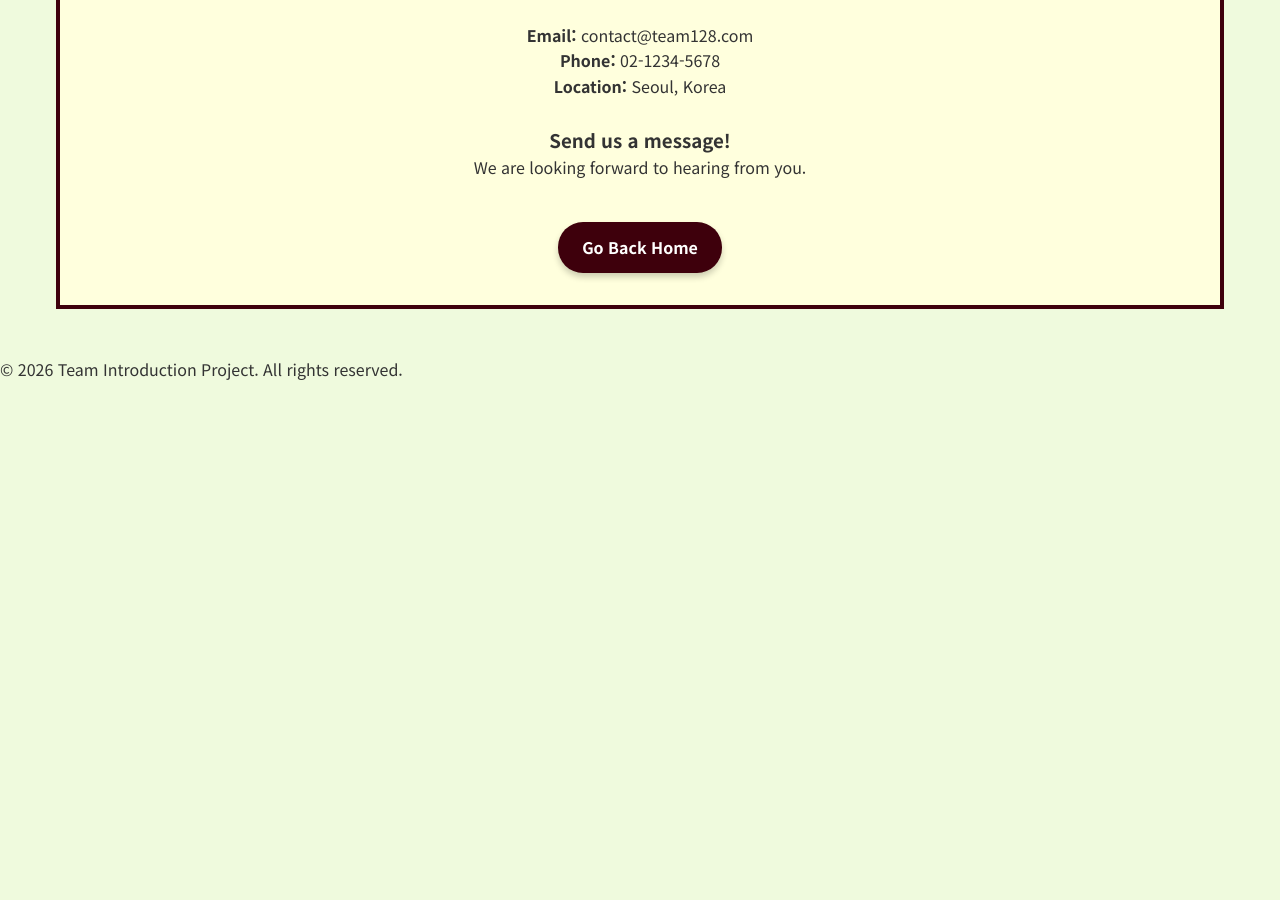
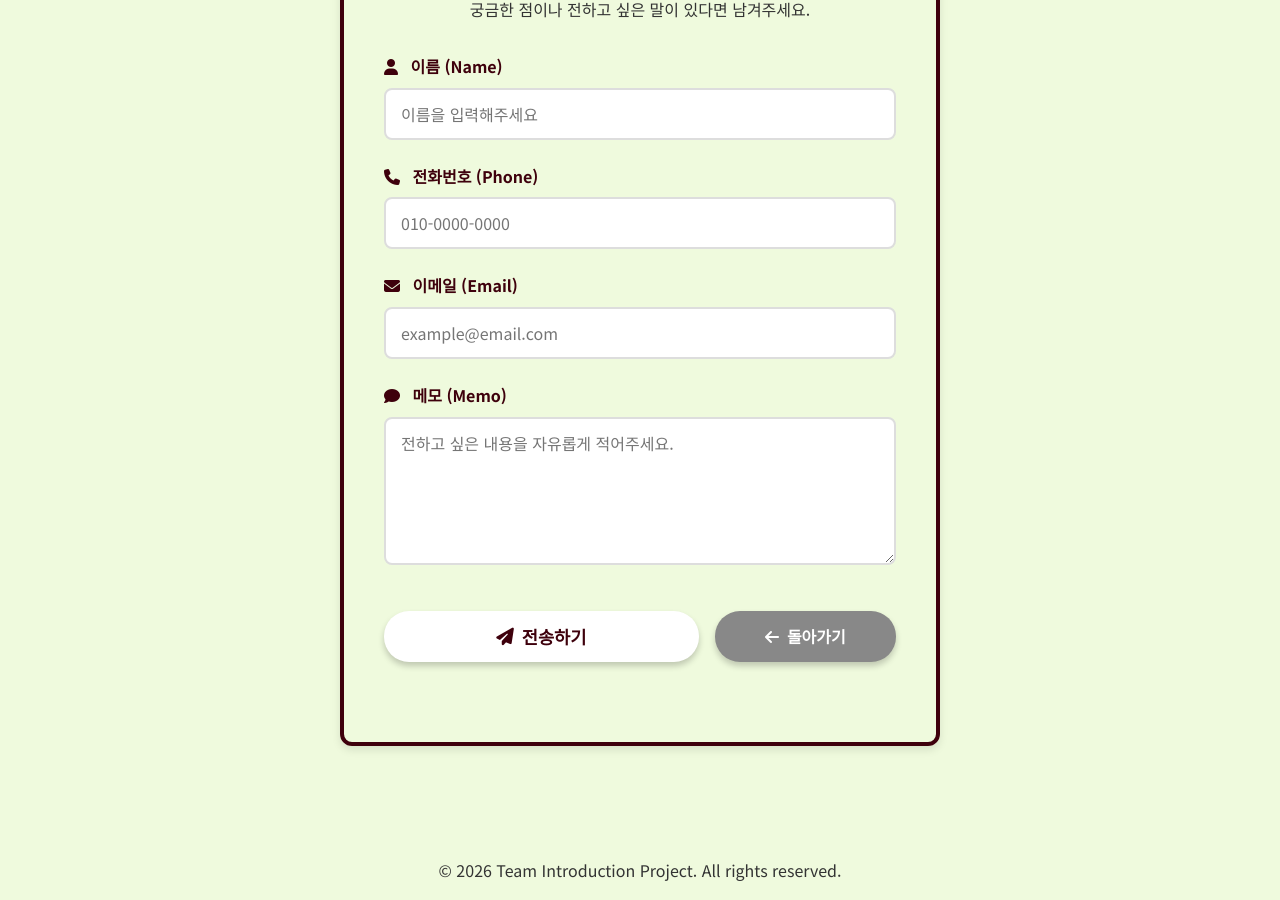
Before and after one commit to deepna-jpg/team-introduce_0128, a plain HTML site: page contact.html in a window 1280 px wide. Shown: the part 287-1187 px from the top of the page. Before the commit the page ends 800 px from the top, so only its background shows below. Drawn offline with Linux system fonts and the light colour scheme.

Commit message:
콘택트 페이지 상세 설명 추가 완료

```diff
--- a/contact.html
+++ b/contact.html
@@ -9,6 +9,8 @@
     <link rel="preconnect" href="https://fonts.googleapis.com">
     <link rel="preconnect" href="https://fonts.gstatic.com" crossorigin>
     <link href="https://fonts.googleapis.com/css2?family=Noto+Sans+KR:wght@400;700&display=swap" rel="stylesheet">
+    <!-- Font Awesome for Icons -->
+    <link rel="stylesheet" href="https://cdnjs.cloudflare.com/ajax/libs/font-awesome/6.4.0/css/all.min.css">
 
     <link rel="stylesheet" href="css/style.css">
 </head>
@@ -22,28 +24,58 @@
     </header>
 
     <main>
-        <div class="card"
-            style="margin: 0 auto; cursor: default; height: auto; padding: 2rem; background-color: #ffffdd; border: 4px solid #3e000c;">
-            <div style="text-align: center;">
-                <h2>Contact Information</h2>
-                <br>
-                <p><strong>Email:</strong> contact@team128.com</p>
-                <p><strong>Phone:</strong> 02-1234-5678</p>
-                <p><strong>Location:</strong> Seoul, Korea</p>
-                <br>
-                <h3>Send us a message!</h3>
-                <p>We are looking forward to hearing from you.</p>
-                <br>
-                <!-- Reuse the button style but modify slightly for "Go Back" look -->
-                <a href="index.html" class="contact-btn" style="background-color: #3e000c; color: #fff;">Go Back
-                    Home</a>
+        <div class="card contact-card">
+            <div class="contact-header">
+                <h2>Send us a Message</h2>
+                <p>궁금한 점이나 전하고 싶은 말이 있다면 남겨주세요.</p>
             </div>
+
+            <form id="contactForm" class="contact-form">
+                <div class="form-group">
+                    <label for="name"><i class="fas fa-user"></i> 이름 (Name)</label>
+                    <input type="text" id="name" name="name" placeholder="이름을 입력해주세요" required>
+                </div>
+
+                <div class="form-group">
+                    <label for="phone"><i class="fas fa-phone"></i> 전화번호 (Phone)</label>
+                    <input type="tel" id="phone" name="phone" placeholder="010-0000-0000"
+                        pattern="[0-9]{2,3}-[0-9]{3,4}-[0-9]{4}" required>
+                </div>
+
+                <div class="form-group">
+                    <label for="email"><i class="fas fa-envelope"></i> 이메일 (Email)</label>
+                    <input type="email" id="email" name="email" placeholder="example@email.com" required>
+                </div>
+
+                <div class="form-group">
+                    <label for="memo"><i class="fas fa-comment"></i> 메모 (Memo)</label>
+                    <textarea id="memo" name="memo" rows="5" placeholder="전하고 싶은 내용을 자유롭게 적어주세요." required></textarea>
+                </div>
+
+                <div class="form-actions">
+                    <button type="submit" class="contact-btn submit-btn">
+                        <i class="fas fa-paper-plane"></i> 전송하기
+                    </button>
+                    <a href="index.html" class="contact-btn back-btn" style="background-color: #3e000c; color: #fff;">
+                        <i class="fas fa-arrow-left"></i> 돌아가기
+                    </a>
+                </div>
+            </form>
         </div>
     </main>
 
     <footer>
         <p>&copy; 2026 Team Introduction Project. All rights reserved.</p>
     </footer>
+
+    <script>
+        // Simple form handling for demonstration
+        document.getElementById('contactForm').addEventListener('submit', function (e) {
+            e.preventDefault();
+            alert('소중한 의견 감사합니다! 성공적으로 전송되었습니다. 🚀');
+            this.reset(); // Clear the form
+        });
+    </script>
 </body>
 
 </html>
--- a/css/style.css
+++ b/css/style.css
@@ -21,6 +21,10 @@ body {
     /* Light Yeon-du color */
     color: #333;
     line-height: 1.6;
+    /* Sticky Footer Setup */
+    display: flex;
+    flex-direction: column;
+    min-height: 100vh;
 }
 
 /* Header Styles */
@@ -67,6 +71,10 @@ main {
     max-width: 1200px;
     margin: 3rem auto;
     padding: 0 1rem;
+    flex: 1;
+    /* Pushes footer down */
+    width: 100%;
+    /* Ensure full width */
 }
 
 /* Step B-2. Grid Layout */
@@ -75,6 +83,147 @@ main {
     grid-template-columns: repeat(auto-fit, minmax(300px, 1fr));
     gap: 2rem;
     justify-content: center;
+}
+
+/* Contact Page Specifics */
+.contact-card {
+    max-width: 600px;
+    margin: 0 auto;
+    cursor: default;
+    cursor: default;
+    height: auto;
+    height: auto !important;
+    /* STRICTLY DYNAMIC HEIGHT */
+    padding: 1rem 2.5rem;
+    /* Reduced top padding */
+    padding-bottom: 5rem !important;
+    /* Force space below content */
+    margin-bottom: 3rem;
+    /* Space between card and footer */
+    padding: 1rem 2.5rem;
+    /* Reduced top padding */
+    padding-bottom: 5rem !important;
+    /* Force space below content */
+    margin-bottom: 3rem;
+    /* Space between card and footer */
+
+    /* Visual Styles (Copied from .card-front) */
+    background-color: #ffffdd;
+    border: 4px solid #3e000c;
+    border-radius: 12px;
+    /* Fixes square shadow */
+    box-shadow: 0 4px 8px rgba(0, 0, 0, 0.1);
+
+    /* Disable Flip/Move Effects */
+    transform: none !important;
+    transition: none !important;
+}
+
+/* Explicitly disable hover effect for contact card */
+.contact-card:hover {
+    transform: none !important;
+    box-shadow: 0 4px 8px rgba(0, 0, 0, 0.1) !important;
+    /* Consistent shadow */
+}
+
+/* Form Styles */
+.contact-header {
+    text-align: center;
+    margin-bottom: 2rem;
+}
+
+.contact-header h2 {
+    color: #3e000c;
+    font-size: 1.8rem;
+    margin-bottom: 0.5rem;
+}
+
+.contact-form .form-group {
+    margin-bottom: 1.5rem;
+    text-align: left;
+}
+
+.contact-form label {
+    display: block;
+    margin-bottom: 0.5rem;
+    font-weight: bold;
+    color: #3e000c;
+}
+
+.contact-form label i {
+    margin-right: 8px;
+    color: #3e000c;
+}
+
+.contact-form input,
+.contact-form textarea {
+    width: 100%;
+    padding: 12px 15px;
+    border: 2px solid #ddd;
+    border-radius: 8px;
+    font-size: 1rem;
+    font-family: inherit;
+    transition: all 0.3s ease;
+    background-color: #fff;
+}
+
+.contact-form input:focus,
+.contact-form textarea:focus {
+    outline: none;
+    border-color: #3e000c;
+    box-shadow: 0 0 0 3px rgba(62, 0, 12, 0.1);
+}
+
+.form-actions {
+    margin-top: 1rem;
+    margin-bottom: 0;
+    display: flex;
+    justify-content: space-between;
+    gap: 1rem;
+}
+
+/* Footer Styling */
+footer {
+    width: 100%;
+    text-align: center;
+    padding: 1rem 0;
+    margin-top: auto;
+    /* Push to bottom if flex fails */
+}
+
+.submit-btn {
+    flex: 2;
+    text-align: center;
+    border: none;
+    cursor: pointer;
+    font-size: 1.1rem;
+    display: flex;
+    align-items: center;
+    justify-content: center;
+    gap: 0.5rem;
+    transition: all 0.3s ease;
+}
+
+.submit-btn:hover {
+    background-color: #3e000c;
+    /* Burgundy */
+    color: #fff;
+    /* White text */
+    transform: translateY(-2px);
+}
+
+.back-btn {
+    flex: 1;
+    text-align: center;
+    background-color: #888 !important;
+    display: flex;
+    align-items: center;
+    justify-content: center;
+    gap: 0.5rem;
+}
+
+.back-btn:hover {
+    background-color: #666 !important;
 }
 
 /* Step B-3 ~ B-5. Card UI & Flip Logic */
```
Also changed, not shown: 1 other file.
